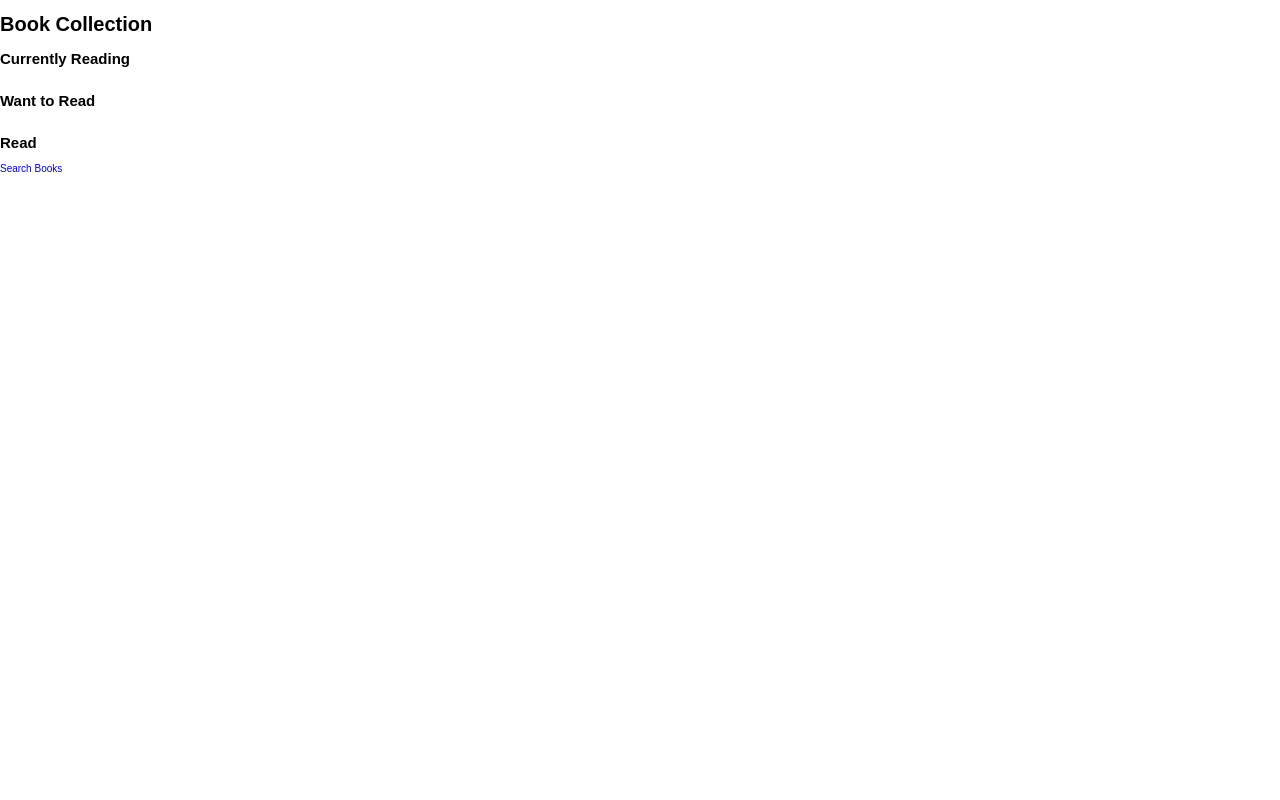
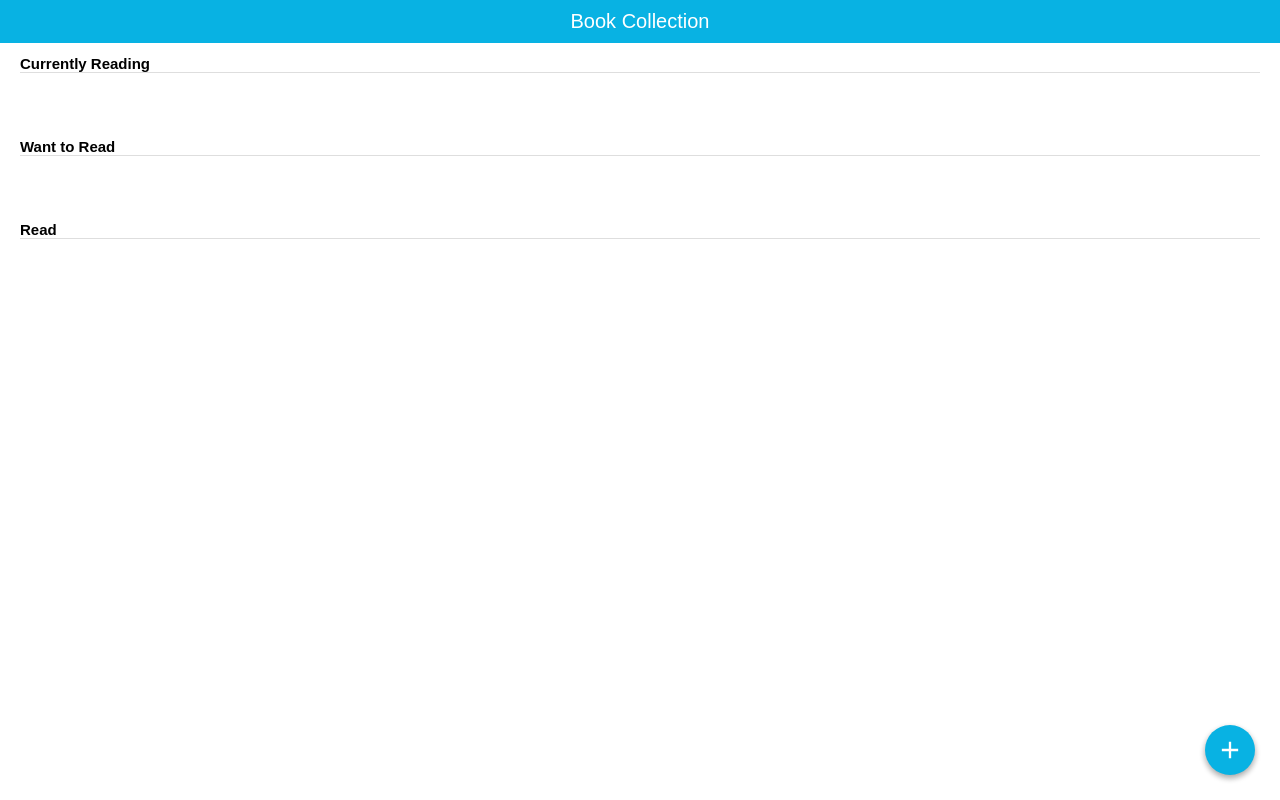
Before and after one commit to jeremyslee/my-books-app, a React (Create React App) app: page / in a window 1280 px wide. Built offline with nearby package versions, Linux system fonts and the light colour scheme; no server answers.

Commit message:
style: Add style to the bookshelves

```diff
--- a/src/App.css
+++ b/src/App.css
@@ -2,15 +2,72 @@
   font-size: inherit;
 }
 
-.App-header {
-  background-color: #c2d6de;
-  padding: 1.5rem;
-  color: #254f2e;
+/* .App-header {
+  background-color: #08B2E3;
+  padding: 1rem;
+  color: #EFE9F4;
   font-size: 1.2rem;
-}
+  font-family: Arial, Helvetica, sans-serif;
+} */
 
 a {
   text-decoration: none;
+}
+
+/* main page */
+
+.list-books-title {
+  padding:  1rem 0;
+  background: #08B2E3;
+  text-align: center;
+}
+
+.list-books-title h1 {
+  font-weight: 400;
+  margin: 0;
+  color: #fff;
+}
+
+.list-books-content {
+  padding: 0 0 8rem;
+}
+
+.bookshelf {
+  padding: 0 1rem 2rem;
+}
+
+@media (min-width: 6rem) {
+  .bookshelf {
+    padding: 0 2rem 4rem;
+  }
+}
+
+.bookshelf-title {
+  border-bottom: 0.1rem solid #dedede;
+}
+
+.bookshelf-books {
+  text-align: center;
+}
+
+.open-search {
+  position: fixed;
+  right: 2.5rem;
+  bottom: 2.5rem;
+}
+
+.open-search {
+  display: block;
+  width: 50px;
+  height: 50px;
+  border-radius: 50%;
+  background: #08B2E3;
+  background-image: url('./icons/add.svg');
+  background-repeat: no-repeat;
+  background-position: center;
+  background-size: 28px;
+  box-shadow: 0 3px 6px rgba(0,0,0,0.16), 0 3px 6px rgba(0,0,0,0.23);
+  font-size: 0;
 }
 
 
@@ -93,7 +150,7 @@ a {
   width: 40px;
   height: 40px;
   border-radius: 50%;
-  background: #60ac5d;
+  background: #EE6352;
   background-image: url('./icons/arrow-drop-down.svg');
   background-repeat: no-repeat;
   background-position: center;
```
